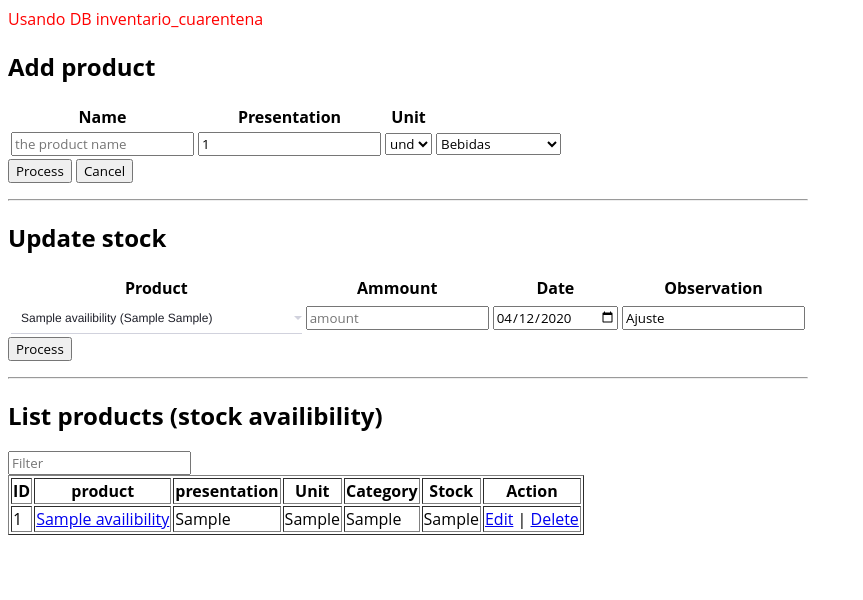
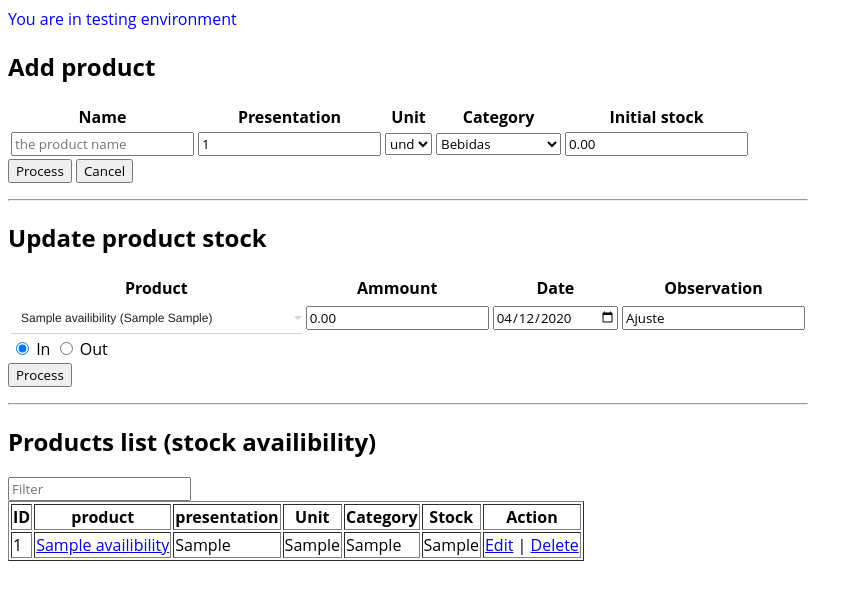
Before and after one commit to juanpgarciac/quarantine_stock, a PHP site: page / in a window 1280 px wide. Shown: the top 600 px of the page, without its empty margins (0-863 px from the left). Run offline with PHP 8.4, Linux system fonts and the light colour scheme; tables that the repository leaves empty or names only in its code hold one stand-in row (values such as "Sample post").

Commit message:
add a dd function. add initial stock function. change update stock In/Out method. Add env file.

```diff
--- a/assets/app.js
+++ b/assets/app.js
@@ -60,11 +60,15 @@ function edit_product(id,name,presentation,unit,category){
     product_category.value = category;
     product_controller.value = "update_product";
     product_h2.innerHTML = "Update product: "+name+" "+presentation+" "+unit;
+    initial_stock.disabled = "disabled";
+    initial_stock.value="0.00";
 }
 function reset_product(){
     product_h2.innerHTML = "Add product";
     product_id.value = null;
     product_controller.value = "add_product";
+    initial_stock.disabled = null;
+    initial_stock.value="0.00";
 }
 function delete_product(id,name){
     if(confirm('Delete product '+id+' -> ' +name+' ?')){
--- a/connection.php
+++ b/connection.php
@@ -1,5 +1,27 @@
 <?php
-//$db = filter_input(INPUT_GET,'debug')=='true'?'inventario_cuarentena_dev':'inventario_cuarentena';
-$db = 'inventario_cuarentena';
-$connection = mysqli_connect('localhost','root','',$db );
+if(file_exists('env.php')) {
+    include 'env.php';
+}
+
+if(!function_exists('env')) {
+    function env($key, $default = null)
+    {
+        $value = getenv($key);
+
+        if ($value === false) {
+            return $default;
+        }
+
+        return $value;
+    }
+}
+
+function dd(...$args){
+    // echo '<pre>';
+    var_dump($args);
+    // echo '</pre>';
+    if(true)die();
+}
+
+$connection = mysqli_connect(env('DB_HOST'),env('DB_USERNAME'),env('DB_PASSWORD'),env('DB_NAME'),env('DB_PORT'));
 mysqli_set_charset($connection,'utf8mb4');
--- a/index.php
+++ b/index.php
@@ -16,10 +16,11 @@ include "index_controller.php";
 		</style>
 	</head>
 	<body style="max-width: 800px;">
-		<pre style="color:<?php echo $db == 'inventario_cuarentena'?'red':'blue';?>">Usando DB <?php echo $db; ?></pre>
-		<?php include 'views/addproduct_view.php';  ?>
-		<?php include 'views/updatestock_view.php'; ?>
-		<?php include 'views/listproduct_view.php'; ?>
+
+		<pre style="color:<?php echo !getenv('DEBUG')?'red':'blue';?>">You are in <?php echo getenv('DEBUG')?'testing':'production';?> environment</pre>
+		<?php include 'views/addproduct.php';  ?>
+		<?php include 'views/updatestock.php'; ?>
+		<?php include 'views/listproduct.php'; ?>
 	</body>
 	<script src="assets/app.js"></script>
 </html>
--- a/index_controller.php
+++ b/index_controller.php
@@ -1,9 +1,10 @@
 <?php
 
-$query = "select * from stock_availibility;";
+	$query = "select * from stock_availibility;";
 	$result = mysqli_query($connection,$query);
 	$product = [];
 	$product_select = [];
+	$product_rows = [];
 	while($row = mysqli_fetch_assoc($result)){
 		$product[] = $row;
 		$product_select[] = "<option value=\"{$row['id']}\">{$row['name']} ({$row['presentation']} {$row['unit']})</option>";
--- a/views/addproduct_view.php
+++ b/views/addproduct.php
@@ -1,14 +1,14 @@
 <h2 id="product_h2">Add product</h2>
 		<form action="controller.php"  method="GET">
 			<input type="hidden" name="f" value="add_product" id="product_controller">
-			<input type="hidden" name="product_id" value="update_product" id="product_id">
+			<input type="hidden" name="product_id" value="" id="product_id">
 			<table>
-				<tr><th>Name</th><th>Presentation</th><th>Unit</th></tr>
+				<tr><th>Name</th><th>Presentation</th><th>Unit</th><th>Category</th><th>Initial stock</th></tr>
 				<tr>
-					<td><input type="text" name="name" placeholder="the product name" id="product_name"></td>
-					<td><input type="number" name="presentation" value="1" id="product_presentation"></td>
+					<td><input type="text" name="name" placeholder="the product name" id="product_name" require></td>
+					<td><input type="number" name="presentation" value="1" id="product_presentation" require></td>
 					<td>
-						<select name="unit" id="product_unit">
+						<select name="unit" id="product_unit" require>
 							<option value="und">und</option>
 							<option value="gr">gr</option>
 							<option value="Kg">Kg</option>
@@ -16,7 +16,7 @@
 						</select>
 					</td>
 					<td>
-						<select name="category" id="product_category">
+						<select name="category" id="product_category" require>
 							<option value="Bebidas">Bebidas</option>
 							<option value="Carbohidratos">Carbohidratos</option>
 							<option value="Condimentos">Condimentos</option>
@@ -29,6 +29,7 @@
 							<option value="Salsas">Salsas</option>
 						</select>
 					</td>
+					<td><input type="number" name="initial_stock" id="initial_stock" step="0.1" value="0.00" min="0"></td>
 				</tr>
 			</table>
 
--- a/views/listproduct_view.php
+++ b/views/listproduct.php
@@ -1,5 +1,5 @@
 <hr>
-<h2>List products (stock availibility)</h2>
+<h2>Products list (stock availibility)</h2>
 <div >
     <input id="table_filter" type="search" class="light-table-filter" data-table="order-table" placeholder="Filter">
     <section class="container" style="max-height: 250px;overflow-y: auto;">
--- /dev/null
+++ b/views/updatestock.php
@@ -0,0 +1,23 @@
+<hr>
+<h2>Update product stock <span id="product_name_span"></span></h2>
+<form action="controller.php" method="GET">
+<input type="hidden" name="f" value="update_stock">
+    <table>
+        <tr><th>Product</th><th>Ammount</th><th>Date</th><th>Observation</th></tr>
+        <tr>
+            <td style="width:40%;">
+                <select name="product_id" id="filter" style="width:100%;" require>
+                <?php echo implode("",$product_select)?>
+                </select>
+            </td>
+            <td><input type="number" name="amount" placeholder="amount" id="" step="0.1" min="0" value="0.00" require></td>
+            <td><input type="date" name="date" id="" value="<?php echo date('Y-m-d'); ?>" require></td>
+            <td><input type="text" name="observation" placeholder="observation" id="" value="Ajuste" require></td>
+        </tr>
+        <tr><td colspan="4">
+            <input type="radio" name="type" id="" checked value="1">&nbsp;In
+            <input type="radio" name="type" id="" value="-1">&nbsp;Out
+        </td></tr>
+    </table>
+    <button type="submit">Process</button>
+</form>
--- a/views/updatestock_view.php
+++ /dev/null
@@ -1,19 +0,0 @@
-<hr>
-<h2>Update stock</h2>
-<form action="controller.php" method="GET">
-<input type="hidden" name="f" value="update_stock">
-    <table>
-        <tr><th>Product</th><th>Ammount</th><th>Date</th><th>Observation</th></tr>
-        <tr>
-            <td style="width:40%;">
-                <select name="product_id" id="filter" style="width:100%;">
-                <?php echo implode("",$product_select)?>
-                </select>
-            </td>
-            <td><input type="number" name="amount" placeholder="amount" id="" step="0.1"></td>
-            <td><input type="date" name="date" id="" value="<?php echo date('Y-m-d'); ?>"></td>
-            <td><input type="text" name="observation" placeholder="observation" id="" value="Ajuste"></td>
-        </tr>
-    </table>
-    <button type="submit">Process</button>
-</form>
```
Also changed, not shown: controller.php (+16 -10 lines), env.example.php (added, +14 -0 lines), 1 other file.
